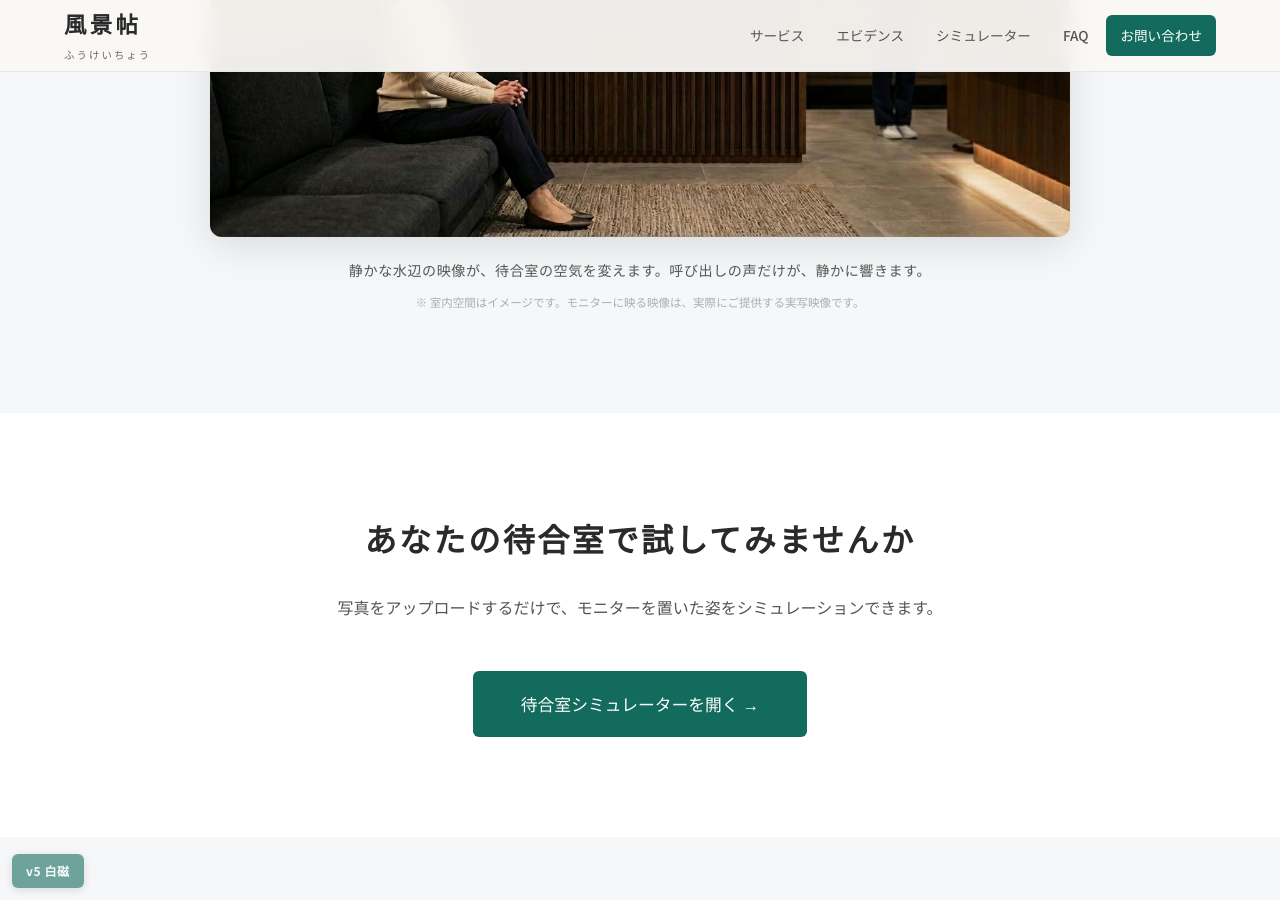
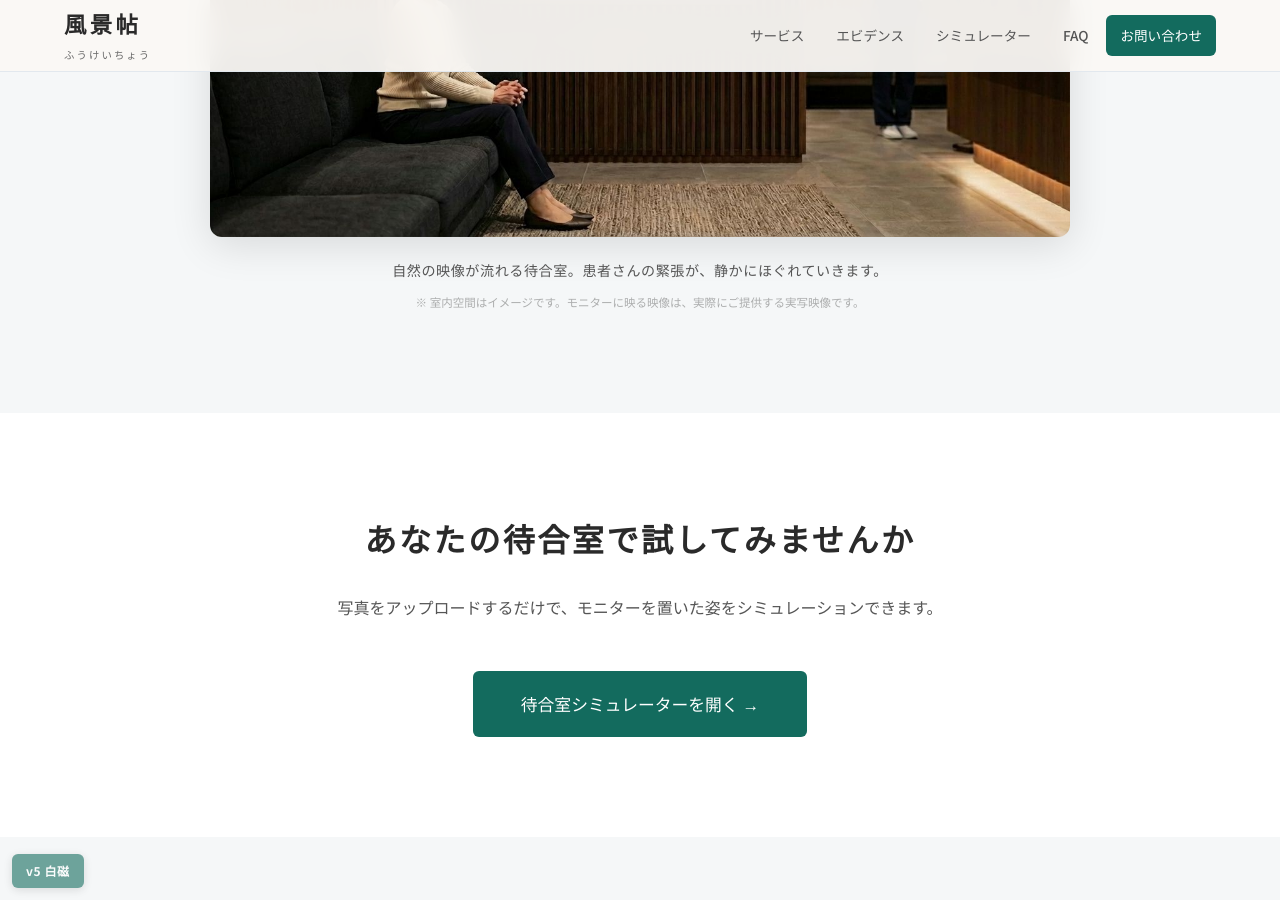
Before and after one commit to dr836gnypeq-ctrl/fukeichou-site, a Jekyll site: the page built from index.html, in a window 1280 px wide and 900 px high, scrolled down 9349 px. Built offline with Jekyll 4.4.1, drawn with Linux system fonts in a browser that asks for light colours; nearby versions of some CDN libraries.

Commit message:
update clinic intro caption: focus on relaxation effect

```diff
--- a/index.html
+++ b/index.html
@@ -284,7 +284,7 @@ description: クリニック・介護施設向け 4K実写風景映像のサブ
   <div class="intro-tab-content active" id="intro-clinic">
     <figure class="intro-image-figure">
       <img src="{{ '/assets/images/intro-clinic.jpg' | relative_url }}" alt="クリニック待合室に風景映像を導入したイメージ" class="intro-image-img">
-      <figcaption class="intro-image-caption">静かな水辺の映像が、待合室の空気を変えます。呼び出しの声だけが、静かに響きます。</figcaption>
+      <figcaption class="intro-image-caption">自然の映像が流れる待合室。患者さんの緊張が、静かにほぐれていきます。</figcaption>
       <p class="intro-image-note">※ 室内空間はイメージです。モニターに映る映像は、実際にご提供する実写映像です。</p>
     </figure>
   </div>
```
